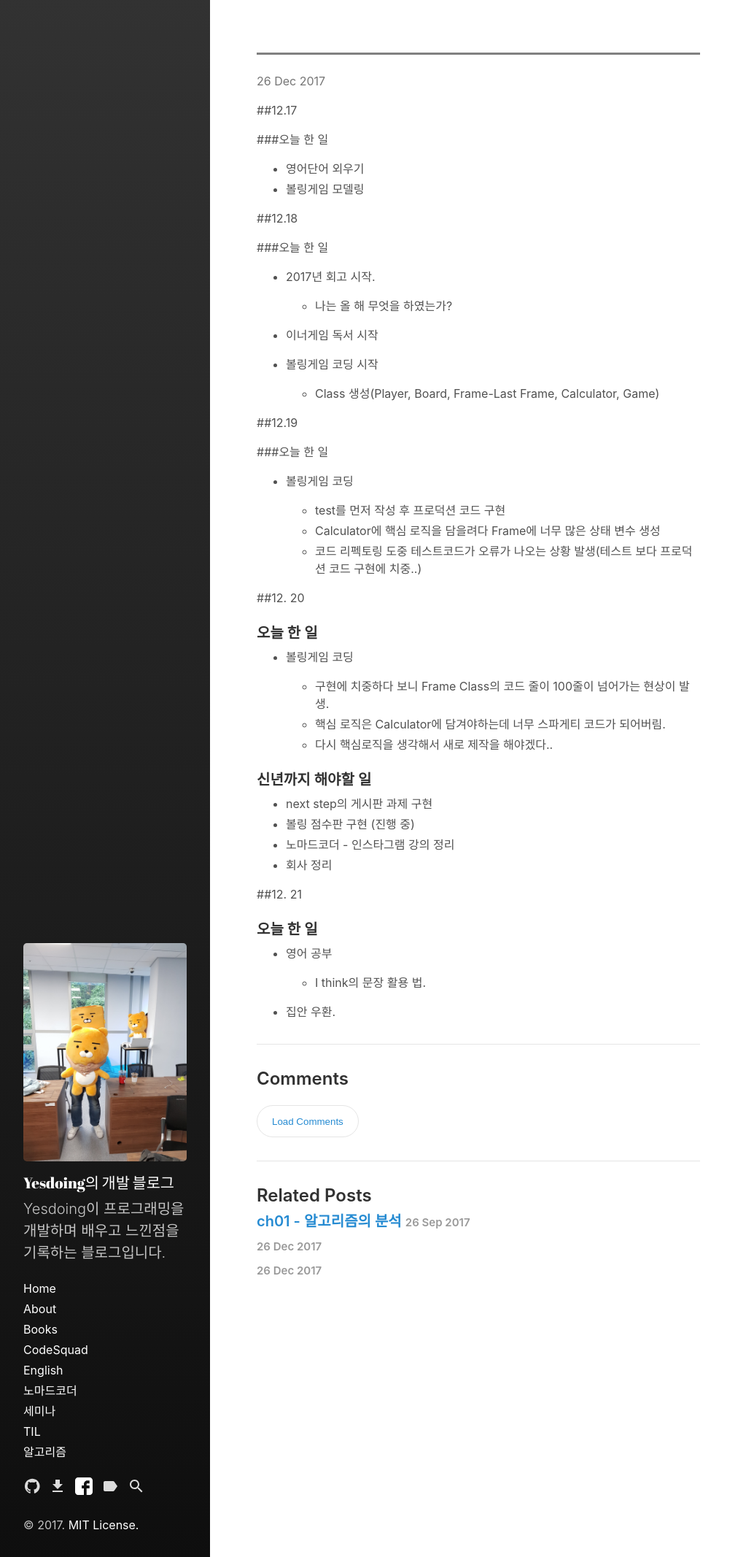
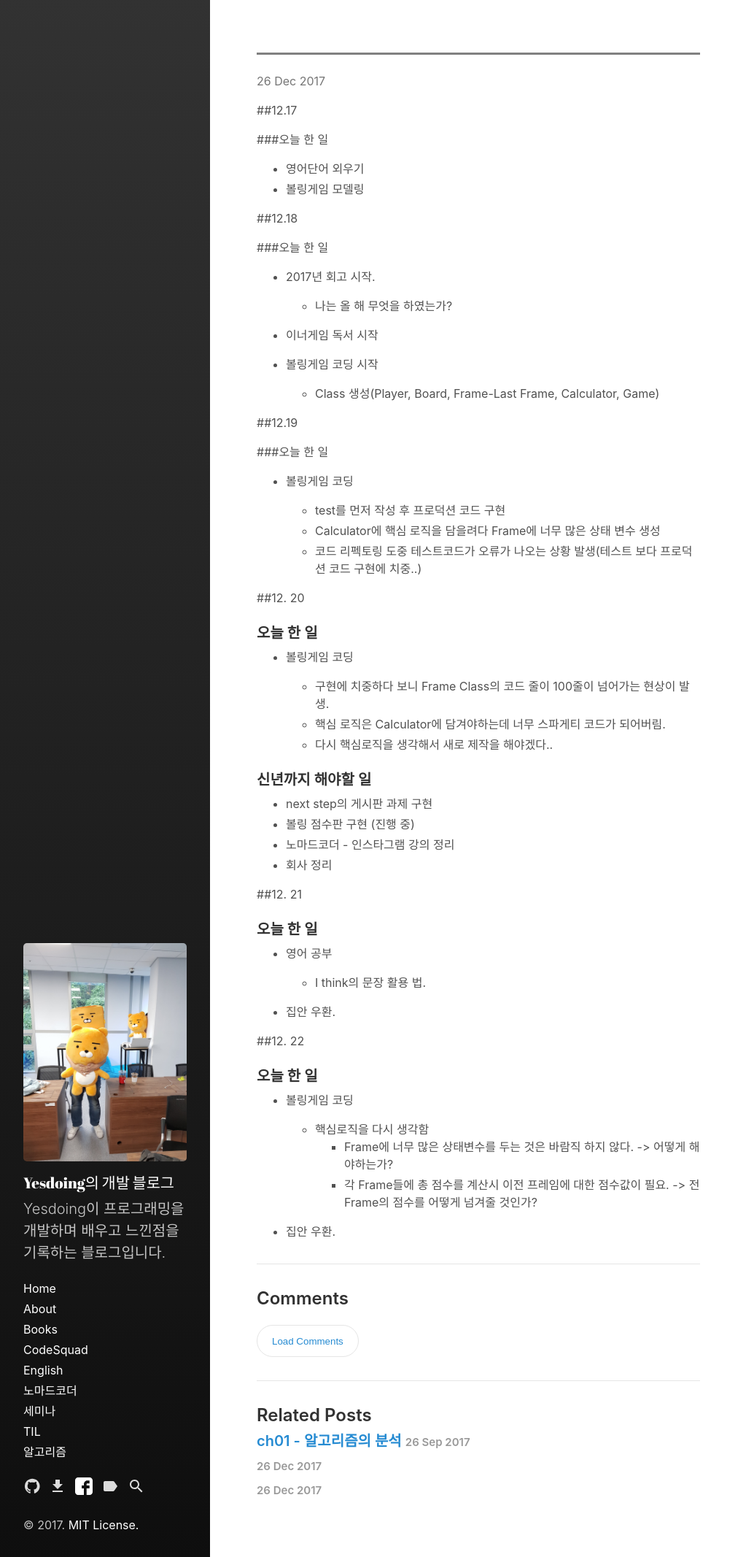
Before and after one commit to Yesdoing/Yesdoing.github.io, a Jekyll site: the page built from _posts/TIL/2017-12-17-TIL.md, in a window 1280 px wide. Shown: the whole page at 73% size, without its empty margins (0-1023 px from the left). Built offline with Jekyll 4.4.1, drawn with Linux system fonts in a browser that asks for light colours; our own code applies the rules of GitHub Pages for plain Markdown files.

Commit message:
add blog post

```diff
--- a/_posts/TIL/2017-12-17-TIL.md
+++ b/_posts/TIL/2017-12-17-TIL.md
@@ -2,7 +2,7 @@
 
 layout: post
 
-title: "17. 12. 17 ~ 21"
+title: "17. 12. 17 ~ 22"
 
 categories:
 
@@ -67,3 +67,15 @@ categories:
 	-	I think의 문장 활용 법.
 
 -	집안 우환.
+
+##12. 22
+
+### 오늘 한 일
+
+-	볼링게임 코딩
+
+	-	핵심로직을 다시 생각함
+		-	Frame에 너무 많은 상태변수를 두는 것은 바람직 하지 않다. -> 어떻게 해야하는가?
+		-	각 Frame들에 총 점수를 계산시 이전 프레임에 대한 점수값이 필요. -> 전 Frame의 점수를 어떻게 넘겨줄 것인가?
+
+-	집안 우환.
```
